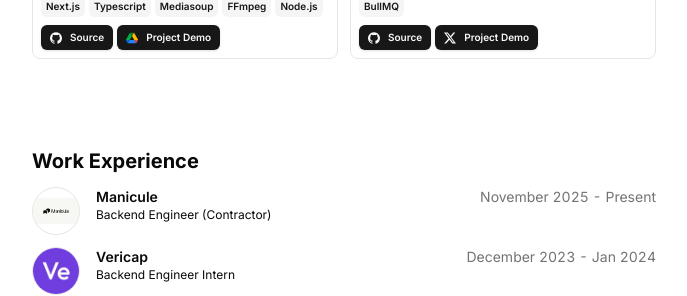
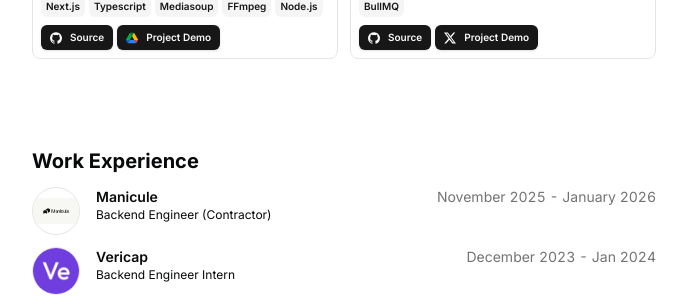
Before and after one commit to sarthaksharma27/portfolio, a Next.js app: page / in a window 1280 px wide. Shown: the part 1295-1591 px from the top of the page, without its empty margins (296-983 px from the left). Built offline with nearby package versions, Linux system fonts and the light colour scheme.

Commit message:
Update the time of job

```diff
--- a/src/data/resume.tsx
+++ b/src/data/resume.tsx
@@ -92,7 +92,7 @@ export const DATA = {
       title: "Backend Engineer (Contractor)",
       logoUrl: "/manicule.png",
       start: "November 2025",
-      end: "Present",
+      end: "January 2026",
       description:
       "Docs on autopilot, Keeps your documentation in sync with every commit"
     },
```
